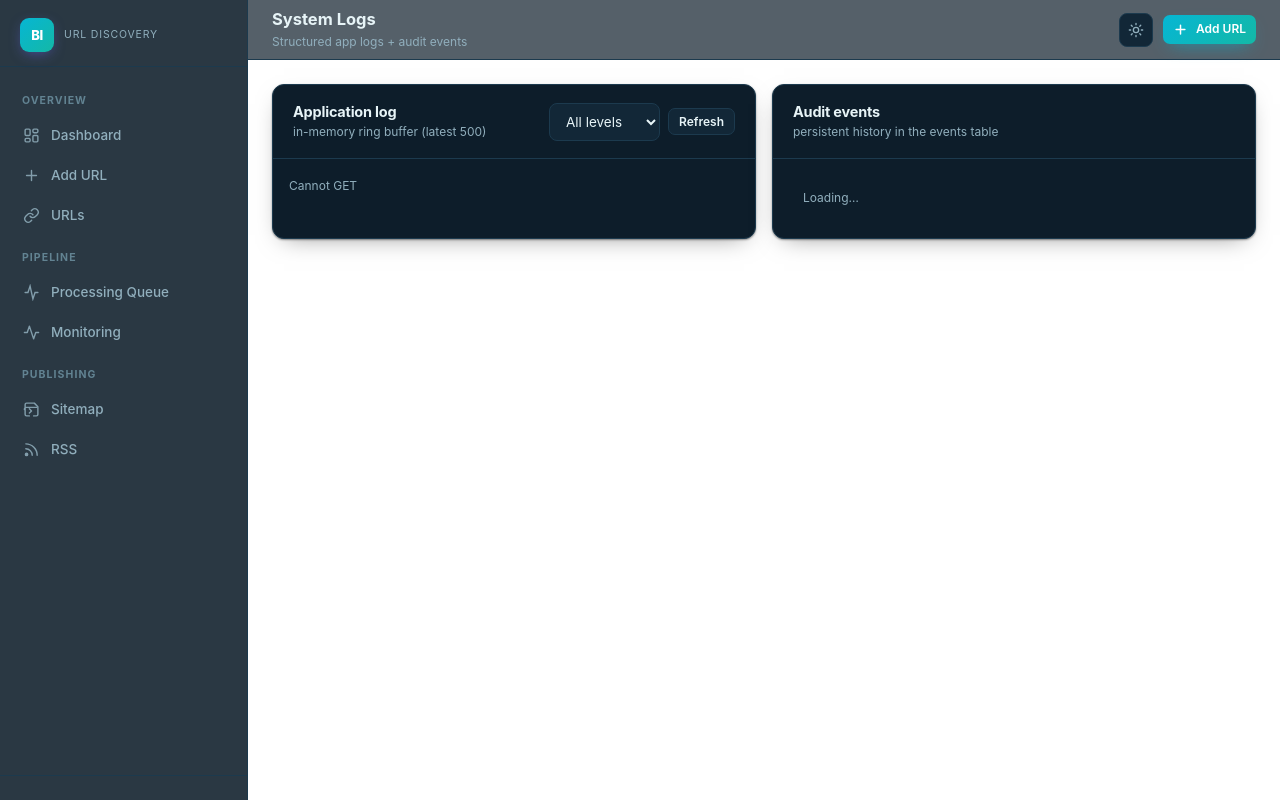
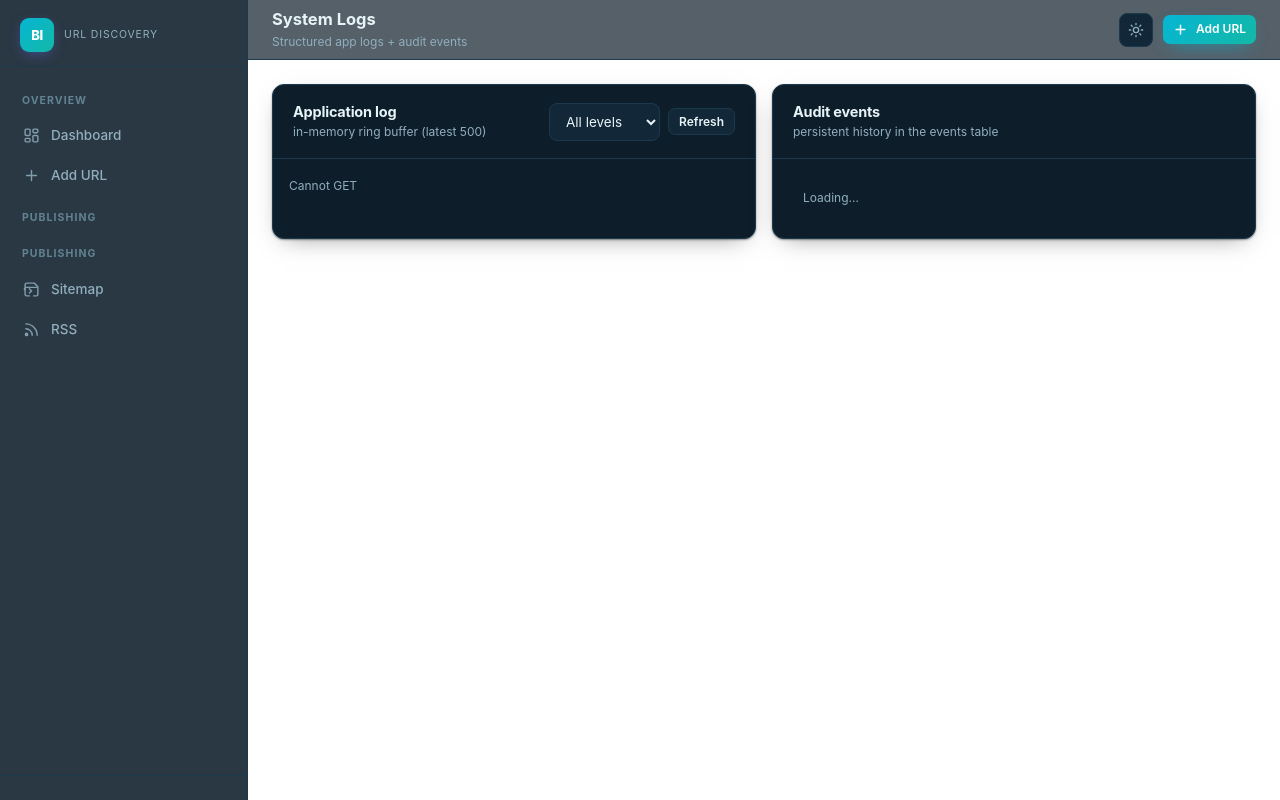
Before and after one commit to Mr-argha-das/index_metrix, a Python web app: template app/templates/logs.html in a window 1280 px wide. Run offline with Jinja, Linux system fonts and the light colour scheme; the template is opened without the code that fills it, so the values that code supplies are empty.

Commit message:
Remove unrelated navigation from main workflow

```diff
--- a/app/templates/base.html
+++ b/app/templates/base.html
@@ -36,20 +36,7 @@
           <svg viewBox="0 0 24 24" fill="none" stroke="currentColor" stroke-width="2" stroke-linecap="round"><path d="M12 5v14M5 12h14"/></svg>
           Add URL
         </a>
-        <a class="nav-item {{ 'active' if nav == 'urls' else '' }}" href="/urls">
-          <svg viewBox="0 0 24 24" fill="none" stroke="currentColor" stroke-width="2" stroke-linecap="round" stroke-linejoin="round"><path d="M10 13a5 5 0 0 0 7.5.5l3-3a5 5 0 0 0-7-7l-1.7 1.7"/><path d="M14 11a5 5 0 0 0-7.5-.5l-3 3a5 5 0 0 0 7 7l1.7-1.7"/></svg>
-          URLs
-        </a>
-
-        <div class="nav-label">Pipeline</div>
-        <a class="nav-item {{ 'active' if nav == 'queue' else '' }}" href="/queue">
-          <svg viewBox="0 0 24 24" fill="none" stroke="currentColor" stroke-width="2" stroke-linecap="round"><path d="M3 12h4l3-9 4 18 3-9h4"/></svg>
-          Processing Queue
-        </a>
-        <a class="nav-item {{ 'active' if nav == 'monitoring' else '' }}" href="/monitoring">
-          <svg viewBox="0 0 24 24" fill="none" stroke="currentColor" stroke-width="2" stroke-linecap="round" stroke-linejoin="round"><path d="M22 12h-4l-3 9L9 3l-3 9H2"/></svg>
-          Monitoring
-        </a>
+                <div class="nav-label">Publishing</div>
 
         <div class="nav-label">Publishing</div>
         <a class="nav-item {{ 'active' if nav == 'sitemap' else '' }}" href="/sitemap">
@@ -63,23 +50,14 @@
 
         {% if current_user and current_user.role == 'ADMIN' %}
         <div class="nav-label">Administration</div>
-        <a class="nav-item {{ 'active' if nav == 'real-jobs' else '' }}" href="/real-jobs">Real jobs</a>
-        <a class="nav-item {{ 'active' if nav == 'google-indexing' else '' }}" href="/google-indexing">Google Indexing API</a>
+                <a class="nav-item {{ 'active' if nav == 'google-indexing' else '' }}" href="/google-indexing">Google Indexing API</a>
         <a class="nav-item {{ 'active' if nav == 'users' else '' }}" href="/users">
           <svg viewBox="0 0 24 24" fill="none" stroke="currentColor" stroke-width="2" stroke-linecap="round" stroke-linejoin="round"><path d="M17 21v-2a4 4 0 0 0-4-4H5a4 4 0 0 0-4 4v2"/><circle cx="9" cy="7" r="4"/><path d="M23 21v-2a4 4 0 0 0-3-3.87M16 3.13a4 4 0 0 1 0 7.75"/></svg>
           Users
         </a>
-        <a class="nav-item {{ 'active' if nav == 'integrations' else '' }}" href="/integrations">
-          <svg viewBox="0 0 24 24" fill="none" stroke="currentColor" stroke-width="2" stroke-linecap="round" stroke-linejoin="round"><path d="M9 2v6M15 2v6M7 8h10v4a5 5 0 0 1-10 0zM12 17v5"/></svg>
-          Integrations
-        </a>
         <a class="nav-item {{ 'active' if nav == 'settings' else '' }}" href="/settings">
           <svg viewBox="0 0 24 24" fill="none" stroke="currentColor" stroke-width="2" stroke-linecap="round" stroke-linejoin="round"><circle cx="12" cy="12" r="3"/><path d="M19.4 15a1.65 1.65 0 0 0 .33 1.82l.06.06a2 2 0 1 1-2.83 2.83l-.06-.06a1.65 1.65 0 0 0-1.82-.33 1.65 1.65 0 0 0-1 1.51V21a2 2 0 1 1-4 0v-.09A1.65 1.65 0 0 0 9 19.4a1.65 1.65 0 0 0-1.82.33l-.06.06a2 2 0 1 1-2.83-2.83l.06-.06a1.65 1.65 0 0 0 .33-1.82 1.65 1.65 0 0 0-1.51-1H3a2 2 0 1 1 0-4h.09A1.65 1.65 0 0 0 4.6 9a1.65 1.65 0 0 0-.33-1.82l-.06-.06a2 2 0 1 1 2.83-2.83l.06.06a1.65 1.65 0 0 0 1.82.33H9a1.65 1.65 0 0 0 1-1.51V3a2 2 0 1 1 4 0v.09a1.65 1.65 0 0 0 1 1.51 1.65 1.65 0 0 0 1.82-.33l.06-.06a2 2 0 1 1 2.83 2.83l-.06.06a1.65 1.65 0 0 0-.33 1.82V9a1.65 1.65 0 0 0 1.51 1H21a2 2 0 1 1 0 4h-.09a1.65 1.65 0 0 0-1.51 1z"/></svg>
           Settings
-        </a>
-        <a class="nav-item {{ 'active' if nav == 'logs' else '' }}" href="/logs">
-          <svg viewBox="0 0 24 24" fill="none" stroke="currentColor" stroke-width="2" stroke-linecap="round"><path d="M8 6h13M8 12h13M8 18h13M3 6h.01M3 12h.01M3 18h.01"/></svg>
-          System Logs
         </a>
         {% endif %}
       </nav>
```
